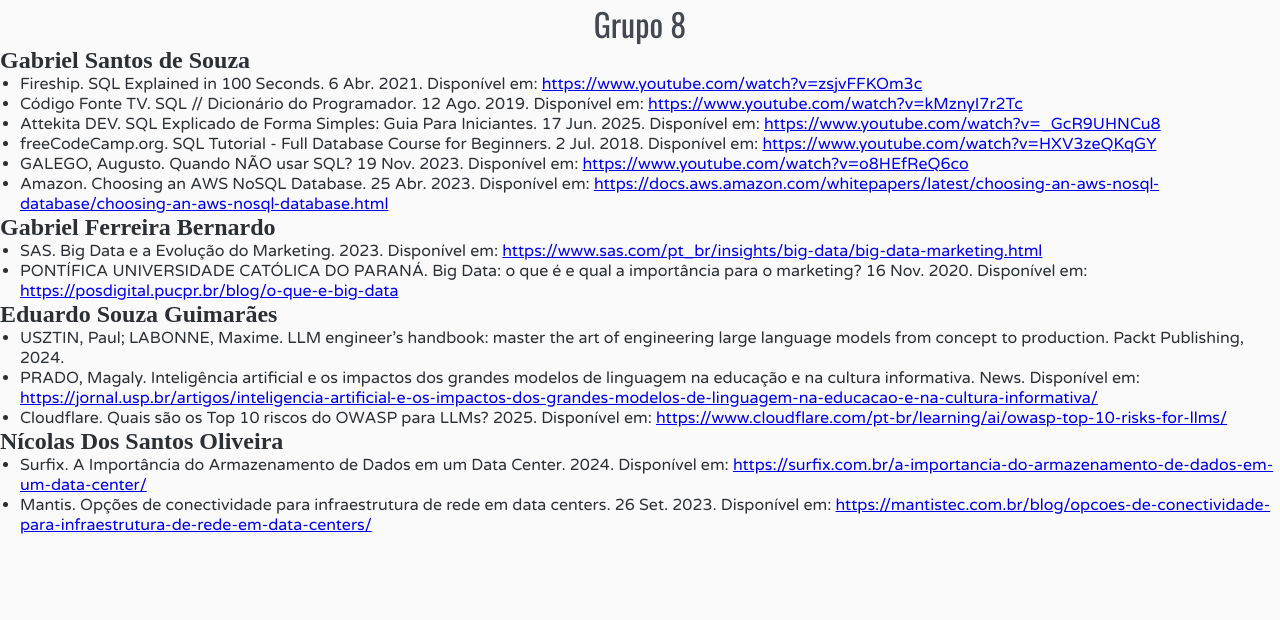
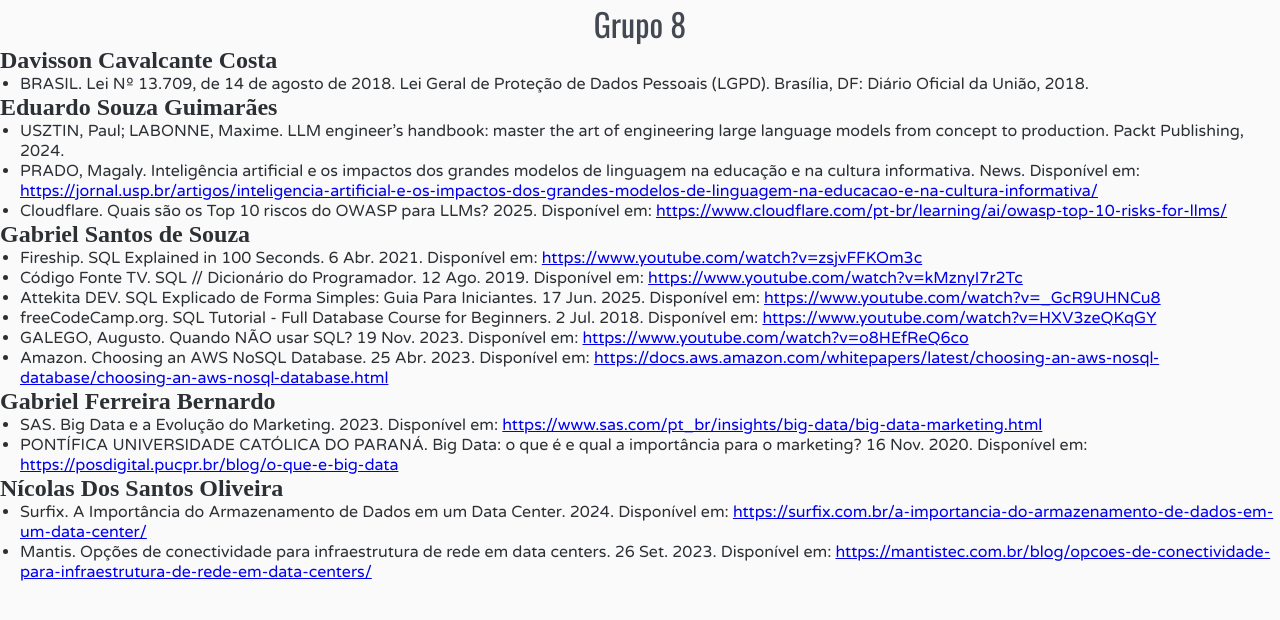
Before and after one commit to gbr-ufs/ies, a plain HTML site: page index.html in a window 1280 px wide. Drawn offline with nearby package versions, Linux system fonts and the light colour scheme.

Commit message:
feat(index.html): add davison's references

```diff
--- a/index.html
+++ b/index.html
@@ -14,6 +14,16 @@
   </head>
   <body>
     <h1 class="title oswald-regular">Grupo 8</h1>
+    <h2>Davisson Cavalcante Costa</h2>
+    <ul class="varela-round-regular">
+      <li>BRASIL. Lei Nº 13.709, de 14 de agosto de 2018. Lei Geral de Proteção de Dados Pessoais (LGPD). Brasília, DF: Diário Oficial da União, 2018.</li>
+    </ul>
+    <h2>Eduardo Souza Guimarães</h2>
+    <ul class="varela-round-regular">
+      <li>USZTIN, Paul; LABONNE, Maxime. LLM engineer’s handbook: master the art of engineering large language models from concept to production. Packt Publishing, 2024.</li>
+      <li>PRADO, Magaly. Inteligência artificial e os impactos dos grandes modelos de linguagem na educação e na cultura informativa. News. Disponível em: <a href="https://jornal.usp.br/artigos/inteligencia-artificial-e-os-impactos-dos-grandes-modelos-de-linguagem-na-educacao-e-na-cultura-informativa/">https://jornal.usp.br/artigos/inteligencia-artificial-e-os-impactos-dos-grandes-modelos-de-linguagem-na-educacao-e-na-cultura-informativa/</a></li>
+      <li>Cloudflare. Quais são os Top 10 riscos do OWASP para LLMs? 2025. Disponível em: <a href="https://www.cloudflare.com/pt-br/learning/ai/owasp-top-10-risks-for-llms/">https://www.cloudflare.com/pt-br/learning/ai/owasp-top-10-risks-for-llms/</a></li>
+    </ul>
     <h2>Gabriel Santos de Souza</h2>
     <ul class="varela-round-regular">
       <li>Fireship. SQL Explained in 100 Seconds. 6 Abr. 2021. Disponível em: <a href="https://www.youtube.com/watch?v=zsjvFFKOm3c">https://www.youtube.com/watch?v=zsjvFFKOm3c</a></li>
@@ -28,12 +38,6 @@
       <li>SAS. Big Data e a Evolução do Marketing. 2023. Disponível em: <a href="https://www.sas.com/pt_br/insights/big-data/big-data-marketing.html">https://www.sas.com/pt_br/insights/big-data/big-data-marketing.html</a></li>
       <li>PONTÍFICA UNIVERSIDADE CATÓLICA DO PARANÁ. Big Data: o que é e qual a importância para o marketing? 16 Nov. 2020. Disponível em: <a href="https://posdigital.pucpr.br/blog/o-que-e-big-data">https://posdigital.pucpr.br/blog/o-que-e-big-data</a></li>
     </ul>
-    <h2>Eduardo Souza Guimarães</h2>
-    <ul class="varela-round-regular">
-      <li>USZTIN, Paul; LABONNE, Maxime. LLM engineer’s handbook: master the art of engineering large language models from concept to production. Packt Publishing, 2024.</li>
-      <li>PRADO, Magaly. Inteligência artificial e os impactos dos grandes modelos de linguagem na educação e na cultura informativa. News. Disponível em: <a href="https://jornal.usp.br/artigos/inteligencia-artificial-e-os-impactos-dos-grandes-modelos-de-linguagem-na-educacao-e-na-cultura-informativa/">https://jornal.usp.br/artigos/inteligencia-artificial-e-os-impactos-dos-grandes-modelos-de-linguagem-na-educacao-e-na-cultura-informativa/</a></li>
-      <li>Cloudflare. Quais são os Top 10 riscos do OWASP para LLMs? 2025. Disponível em: <a href="https://www.cloudflare.com/pt-br/learning/ai/owasp-top-10-risks-for-llms/">https://www.cloudflare.com/pt-br/learning/ai/owasp-top-10-risks-for-llms/</a></li>
-    </ul>
     <h2>Nícolas Dos Santos Oliveira</h2>
     <ul class="varela-round-regular">
       <li>Surfix. A Importância do Armazenamento de Dados em um Data Center. 2024. Disponível em: <a href="https://surfix.com.br/a-importancia-do-armazenamento-de-dados-em-um-data-center/">https://surfix.com.br/a-importancia-do-armazenamento-de-dados-em-um-data-center/</a></li>
```
